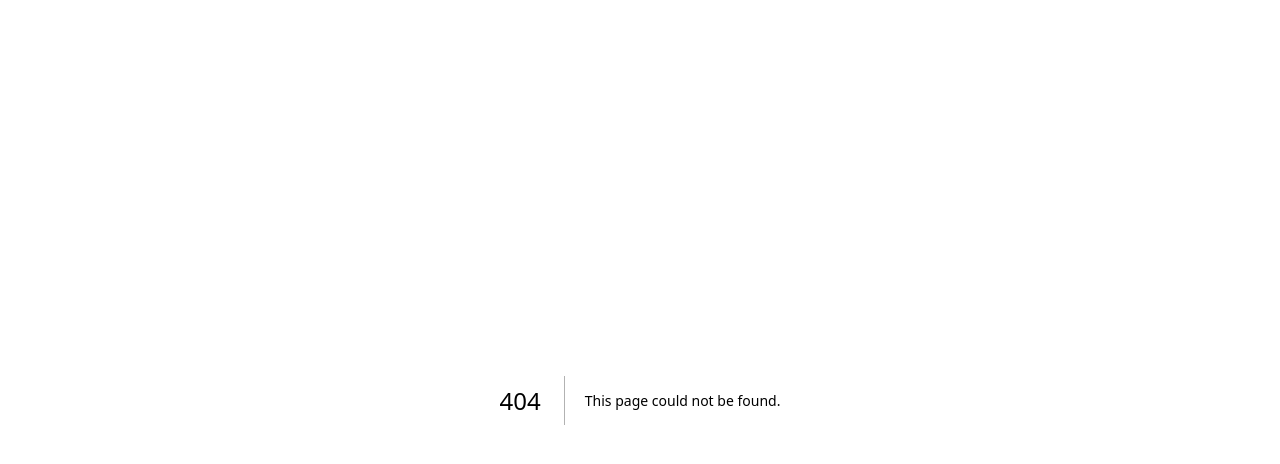
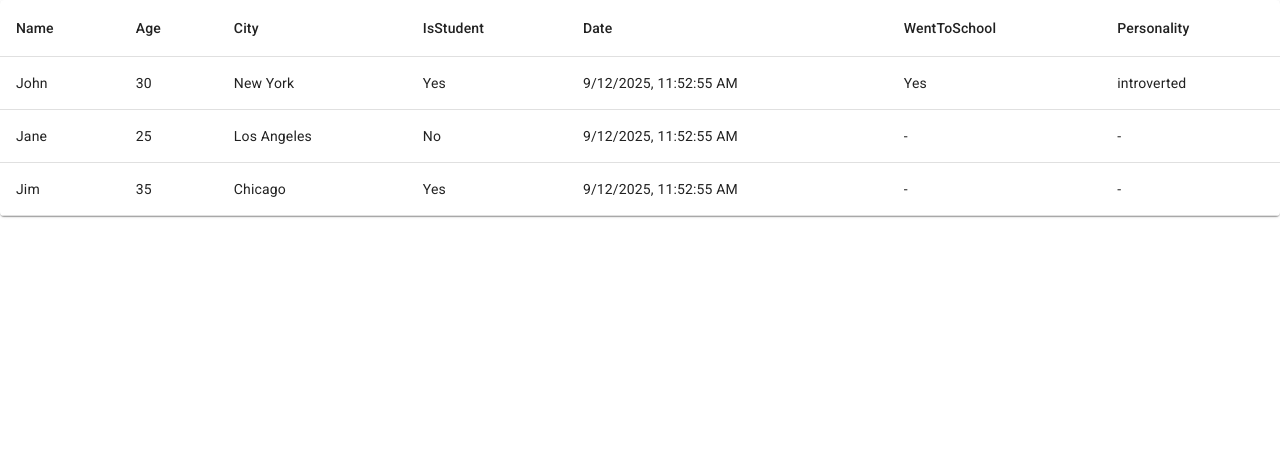
Before and after one commit to TJsohn/countries-nextjs-react25k, a Next.js app: page /example in a window 1280 px wide. Before the commit this address had no page. Shown: the top 464 px of the page. Built offline with nearby package versions, Linux system fonts and the light colour scheme.

Commit message:
fix features after class

```diff
--- a/src/app/countries/page.js
+++ b/src/app/countries/page.js
@@ -1,8 +1,9 @@
 "use client";
-import { useEffect } from "react";
 import { useDispatch, useSelector } from "react-redux";
 import { fetchCountries } from "@/lib/features/countries/countriesSlice";
-import { Card, Grid, CardContent, Typography, CardMedia } from "@mui/material";
+import { Card, Grid, CardContent, Typography } from "@mui/material";
+import Image from "next/image";
+import { useEffect } from "react";
 
 const Countries = () => {
   const countries = useSelector((state) => state.countries.countries);
@@ -19,27 +20,38 @@ const Countries = () => {
   }
 
   const getCurrencies = (country) => {
-    if (!country.currencies) return "No currency data";
+    if (!country.currencies) return "N/A";
     return Object.values(country.currencies)
       .map((currency) => `${currency.name} (${currency.symbol})`)
       .join(", ");
   };
 
   return (
-    <div>
+    <>
       <Grid container spacing={2} direction="row" justifyContent="center">
         {countries.map((country) => (
-          <Card key={country.name.common}>
-            <CardMedia component="img" image={country.flags.svg} />
+          <Card
+            key={country.name.common}
+            sx={{ width: "200px", height: "200px" }}
+          >
             <CardContent>
-              <Typography>{country.name.common}</Typography>
-              <Typography>{country && getCurrencies(country)}</Typography>
-              <Typography>{country.population}</Typography>
+              <Image
+                width={100}
+                height={100}
+                style={{ objectFit: "cover" }}
+                src={country.flags.svg}
+                alt={country.name.common}
+              />
+              <Typography variant="h6">{country.name.common}</Typography>
+              <Typography variant="body1">{country.population}</Typography>
+              <Typography variant="body1">
+                {country && getCurrencies(country)}
+              </Typography>
             </CardContent>
           </Card>
         ))}
       </Grid>
-    </div>
+    </>
   );
 };
 
--- /dev/null
+++ b/src/app/example/page.jsx
@@ -0,0 +1,38 @@
+import { DynamicTable } from "@/components/DynamicTable";
+
+// Data array of objects with all data types, numbers, strings, booleans, dates
+const data = [
+  {
+    name: "John",
+    age: 30,
+    city: "New York",
+    isStudent: true,
+    date: new Date(),
+    wentToSchool: true,
+    personality: "introverted",
+  },
+  {
+    name: "Jane",
+    age: 25,
+    city: "Los Angeles",
+    isStudent: false,
+    date: new Date(),
+  },
+  {
+    name: "Jim",
+    age: 35,
+    city: "Chicago",
+    isStudent: true,
+    date: new Date(),
+  },
+];
+
+const Example = () => {
+  return (
+    <div>
+      <DynamicTable data={data} />
+    </div>
+  );
+};
+
+export default Example;
--- /dev/null
+++ b/src/components/DynamicTable.jsx
@@ -0,0 +1,52 @@
+import {
+  Paper,
+  Table,
+  TableBody,
+  TableCell,
+  TableContainer,
+  TableHead,
+  TableRow,
+} from "@mui/material";
+
+export const DynamicTable = ({ data }) => {
+  if (!data.length) return null;
+
+  // Get headers from the first data item
+  const headers = Object.keys(data[0]);
+
+  // Format cell value based on its type
+  const formatValue = (value) => {
+    if (value === null || value === undefined) return "-";
+    if (value instanceof Date) return value.toLocaleString();
+    if (typeof value === "boolean") return value ? "Yes" : "No";
+    return String(value);
+  };
+
+  return (
+    <TableContainer component={Paper}>
+      <Table>
+        <TableHead>
+          <TableRow>
+            {headers.map((header) => (
+              <TableCell key={header}>
+                {header.charAt(0).toUpperCase() +
+                  header.slice(1).replace(/_/g, " ")}
+              </TableCell>
+            ))}
+          </TableRow>
+        </TableHead>
+        <TableBody>
+          {data.map((row, index) => (
+            <TableRow key={index}>
+              {headers.map((header) => (
+                <TableCell key={`${index}-${header}`}>
+                  {formatValue(row[header])}
+                </TableCell>
+              ))}
+            </TableRow>
+          ))}
+        </TableBody>
+      </Table>
+    </TableContainer>
+  );
+};
--- a/src/lib/features/countries/countriesSlice.js
+++ b/src/lib/features/countries/countriesSlice.js
@@ -13,7 +13,6 @@ export const fetchCountries = createAsyncThunk(
   async () => {
     const response = await axios.get(api);
     console.log("Status: ", response.status);
-    console.log("Errors:", response.error);
     console.log("Response: ", response.data);
     return response.data;
   }
```
Also changed, not shown: src/app/layout.js (+3 -4 lines).
